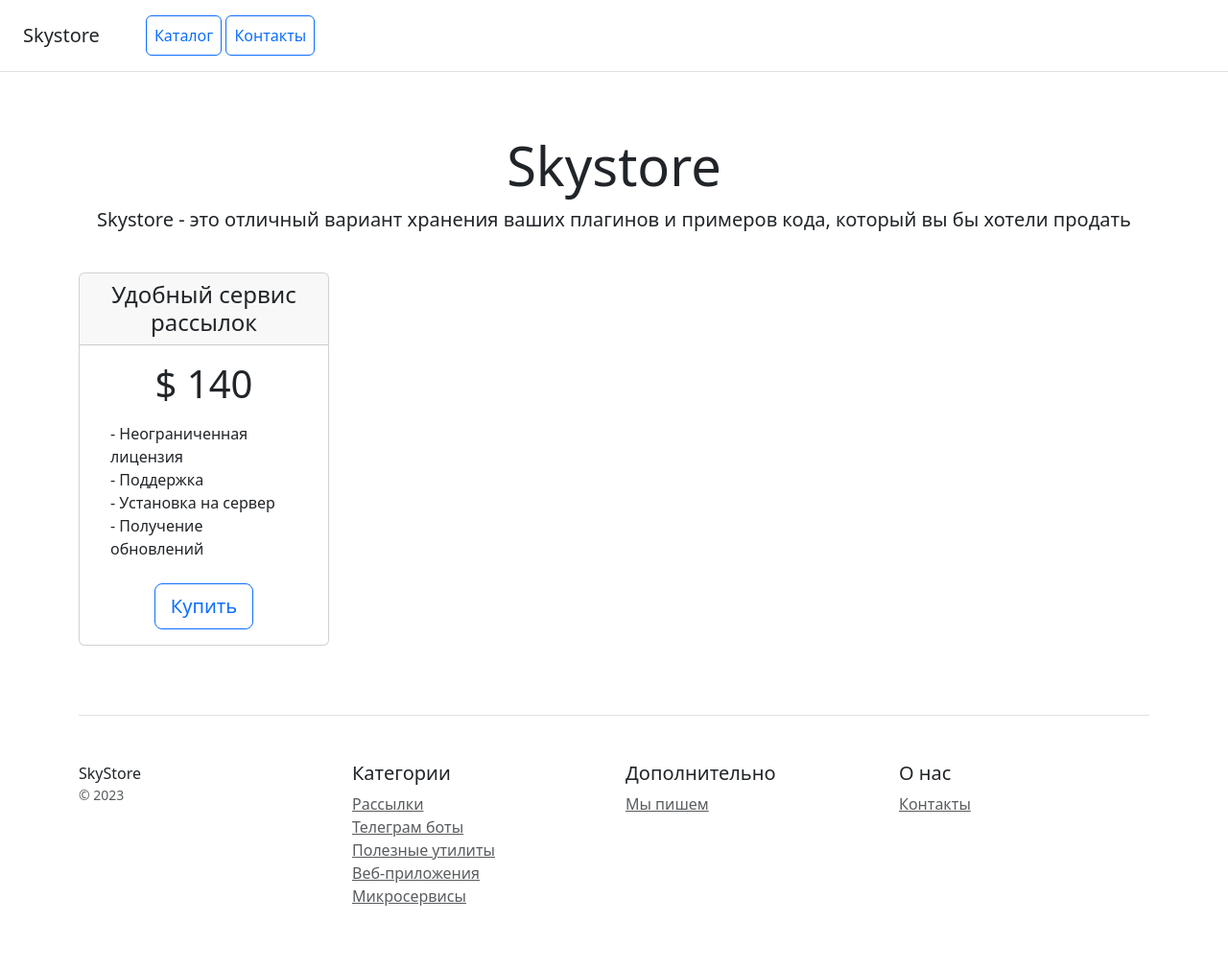
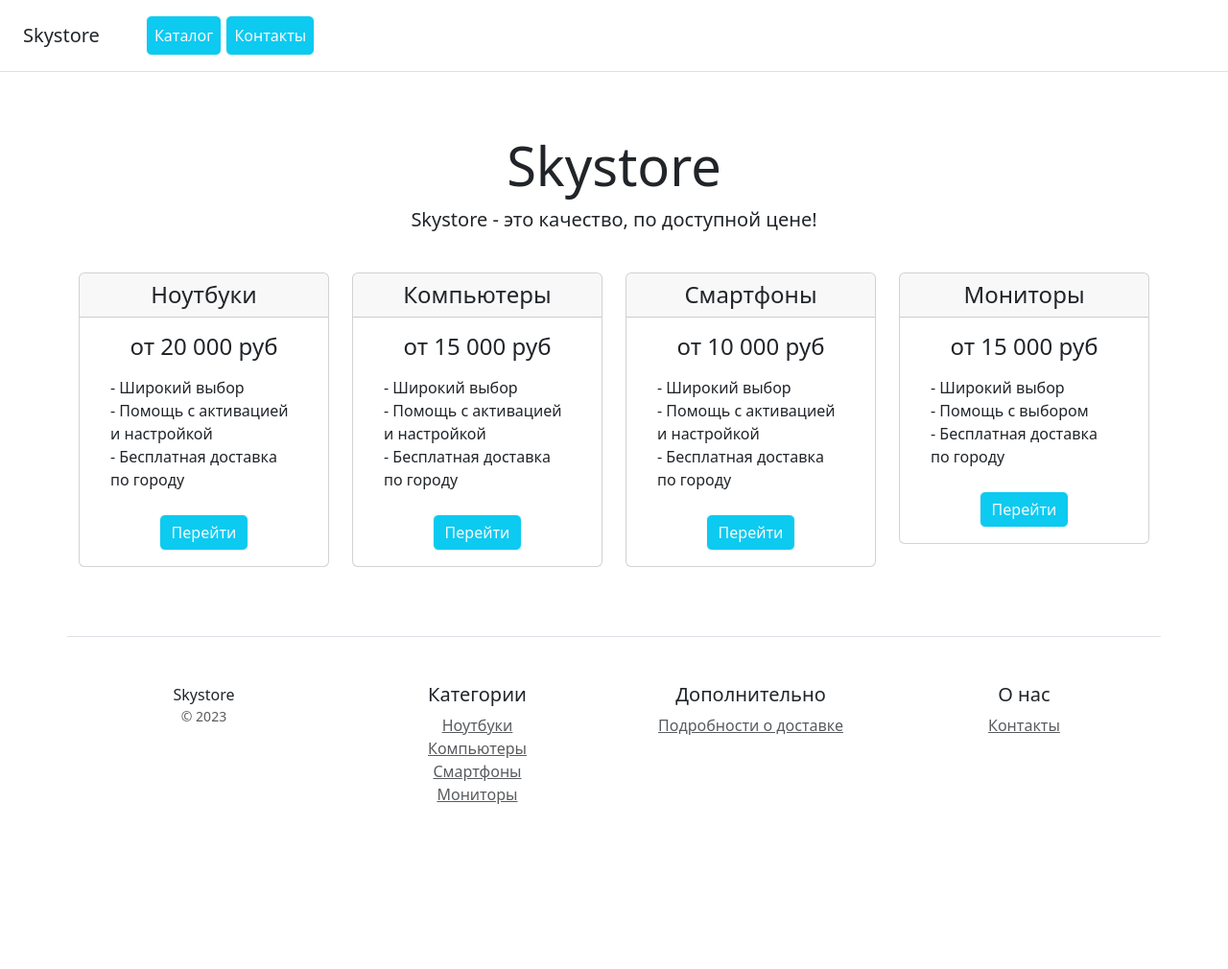
Before and after one commit to StepanShurmin/Django_store, a Django app: page / in a window 1280 px wide. Shown: the whole page at 96% size. After the commit the page ends 838 px from the top, so only its background shows below. Run offline with Django 4.2, Linux system fonts and the light colour scheme; some libraries are stand-ins or nearby versions.

Commit message:
Доработал домашку.

```diff
--- a/catalog/templates/catalog/home.html
+++ b/catalog/templates/catalog/home.html
@@ -3,22 +3,21 @@
 <head>
     <meta charset="utf-8">
     <meta name="viewport" content="width=device-width, initial-scale=1">
-    <title>Skystore</title>
-    <link href="/static/css/bootstrap.min.css" rel="stylesheet">
+    <title>ГЛАВНАЯ</title>
+    <link href="https://cdn.jsdelivr.net/npm/bootstrap@5.3.0/dist/css/bootstrap.min.css" rel="stylesheet"
+          integrity="sha384-9ndCyUaIbzAi2FUVXJi0CjmCapSmO7SnpJef0486qhLnuZ2cdeRhO02iuK6FUUVM" crossorigin="anonymous">
 </head>
-<body>
 <div class="d-flex flex-column flex-md-row align-items-center p-3 px-md-4 mb-3 bg-white border-bottom box-shadow">
     <h5 class="my-0 mr-md-auto font-weight-normal">Skystore</h5>
     <nav class="ms-5">
-        <a class="p-2 btn btn-outline-primary" href="/">Каталог</a>
-        <a class="p-2 btn btn-outline-primary" href="/contacts/">Контакты</a>
+        <a class="p-2 btn btn-info btn-outline-light" href="/">Каталог</a>
+        <a class="p-2 btn btn-info btn-outline-light" href="/contacts/">Контакты</a>
     </nav>
 </div>
 
 <div class="pricing-header px-3 py-3 pt-md-5 pb-md-4 mx-auto text-center">
     <h1 class="display-4">Skystore</h1>
-    <p class="lead">Skystore - это отличный вариант хранения ваших плагинов и примеров кода, который вы бы хотели
-        продать</p>
+    <p class="lead">Skystore - это качество, по доступной цене!</p>
 </div>
 
 <div class="container">
@@ -26,42 +25,90 @@
         <div class="col-3">
             <div class="card mb-4 box-shadow">
                 <div class="card-header">
-                    <h4 class="my-0 font-weight-normal">Удобный сервис рассылок</h4>
+                    <h4 class="my-0 font-weight-normal">Ноутбуки</h4>
                 </div>
                 <div class="card-body">
-                    <h1 class="card-title pricing-card-title">$ 140</h1>
+                    <h1 class="fs-4 card-title pricing-card-title">от 20 000 руб</h1>
                     <ul class="list-unstyled mt-3 mb-4 text-start m-3">
-                        <li>- Неограниченная лицензия</li>
-                        <li>- Поддержка</li>
-                        <li>- Установка на сервер</li>
-                        <li>- Получение обновлений</li>
+                        <li>- Широкий выбор</li>
+                        <li>- Помощь с активацией и настройкой</li>
+                        <li>- Бесплатная доставка по городу</li>
                     </ul>
-                    <button type="button" class="btn btn-lg btn-block btn-outline-primary">Купить</button>
+                    <button type="button" class="btn btn-info btn-block btn-outline-light">Перейти </button>
                 </div>
+            </div>
+        </div>
+
+        <div class="col-3">
+            <div class="card mb-4 box-shadow">
+                <div class="card-header">
+                    <h4 class="my-0 font-weight-normal">Компьютеры</h4>
+                </div>
+                <div class="card-body">
+                    <h1 class="fs-4 card-title pricing-card-title">от 15 000 руб</h1>
+                    <ul class="list-unstyled mt-3 mb-4 text-start m-3">
+                        <li>- Широкий выбор</li>
+                        <li>- Помощь с активацией и настройкой</li>
+                        <li>- Бесплатная доставка по городу</li>
+                    </ul>
+                    <button type="button" class="btn btn-info btn-block btn-outline-light">Перейти</button>
+                </div>
+            </div>
+        </div>
+
+        <div class="col-3">
+            <div class="card mb-4 box-shadow">
+                <div class="card-header">
+                    <h4 class="my-0 font-weight-normal">Смартфоны</h4>
+                </div>
+                <div class="card-body">
+                    <h1 class="fs-4 card-title pricing-card-title">от 10 000 руб</h1>
+                    <ul class="list-unstyled mt-3 mb-4 text-start m-3">
+                        <li>- Широкий выбор</li>
+                        <li>- Помощь с активацией и настройкой</li>
+                        <li>- Бесплатная доставка по городу</li>
+                    </ul>
+                    <button type="button" class="btn btn-info btn-block btn-outline-light">Перейти</button>
+                </div>
+            </div>
+        </div>
+
+        <div class="col-3">
+            <div class="card mb-4 box-shadow">
+                <div class="card-header">
+                    <h4 class="my-0 font-weight-normal">Мониторы</h4>
+                </div>
+                <div class="card-body">
+                    <h1 class="fs-4 card-title pricing-card-title">от 15 000 руб</h1>
+                    <ul class="list-unstyled mt-3 mb-4 text-start m-3">
+                        <li>- Широкий выбор</li>
+                        <li>- Помощь с выбором</li>
+                        <li>- Бесплатная доставка по городу</li>
+                    </ul>
+                    <button type="button" class="btn btn-info btn-block btn-outline-light">Перейти</button>
                 </div>
             </div>
         </div>
 
         <footer class="pt-4 my-md-5 pt-md-5 border-top">
-        <div class="row">
+            <div class="row ">
                 <div class="col-12 col-md">
-                SkyStore
+                    Skystore
                     <small class="d-block mb-3 text-muted">&copy; 2023</small>
                 </div>
-            <div class="col-6 col-md">
+                <div class="col-3 col-md">
                     <h5>Категории</h5>
                     <ul class="list-unstyled text-small">
-                    <li><a class="text-muted" href="#">Рассылки</a></li>
-                    <li><a class="text-muted" href="#">Телеграм боты</a></li>
-                    <li><a class="text-muted" href="#">Полезные утилиты</a></li>
-                    <li><a class="text-muted" href="#">Веб-приложения</a></li>
-                    <li><a class="text-muted" href="#">Микросервисы</a></li>
+                        <li><a class="text-muted" href="#">Ноутбуки</a></li>
+                        <li><a class="text-muted" href="#">Компьютеры</a></li>
+                        <li><a class="text-muted" href="#">Смартфоны</a></li>
+                        <li><a class="text-muted" href="#">Мониторы</a></li>
                     </ul>
                 </div>
                 <div class="col-6 col-md">
                 <h5>Дополнительно</h5>
                 <ul class="list-unstyled text-small">
-                    <li><a class="text-muted" href="#">Мы пишем</a></li>
+                    <li><a class="text-muted" href="#">Подробности о доставке</a></li>
                 </ul>
             </div>
                 <div class="col-6 col-md">
@@ -73,7 +120,6 @@
             </div>
         </footer>
     </div>
-
+</div>
     <script src="/static/js/bootstrap.bundle.min.js"></script>
-</body>
 </html>
--- a/catalog/urls.py
+++ b/catalog/urls.py
@@ -3,7 +3,7 @@ from django.urls import path
 from catalog.views import home_page, contacts
 
 urlpatterns = [
-    path('', home_page),
-    path('contacts/', contacts),
+    path('', home_page, name='home'),
+    path('contacts/', contacts, name='contacts'),
 
 ]
--- a/catalog/views.py
+++ b/catalog/views.py
@@ -6,4 +6,9 @@ def home_page(request):
 
 
 def contacts(request):
+    if request.POST.get('name'):
+        name = request.POST.get('name')
+        phone = request.POST.get('phone')
+        message = request.POST.get('message')
+        print(f"имя: {name} телефон: ({phone}) сообщение: {message}")
     return render(request, 'catalog/contacts.html')
```
Also changed, not shown: catalog/templates/catalog/contacts.html (+25 -27 lines). Lines whose indentation alone changed are shown as unchanged.
